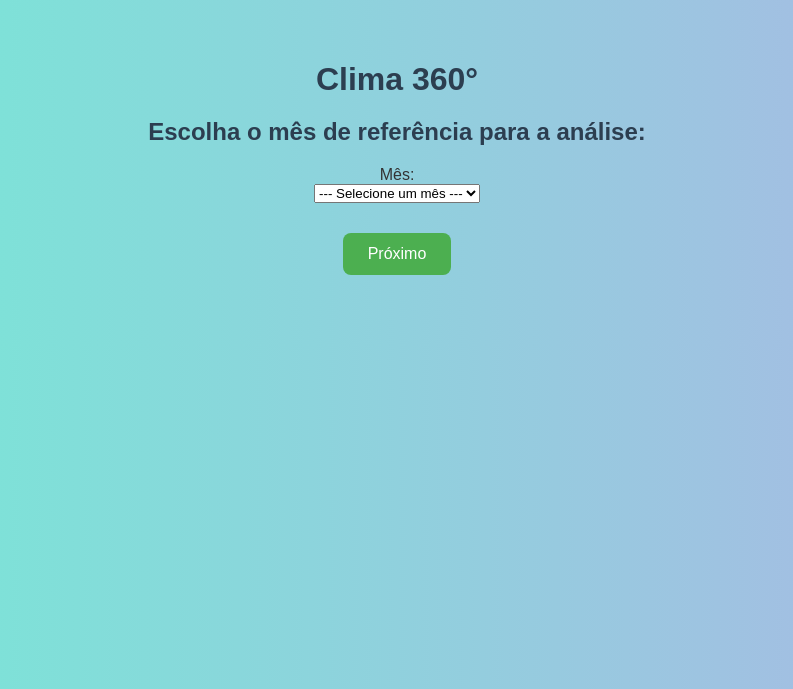
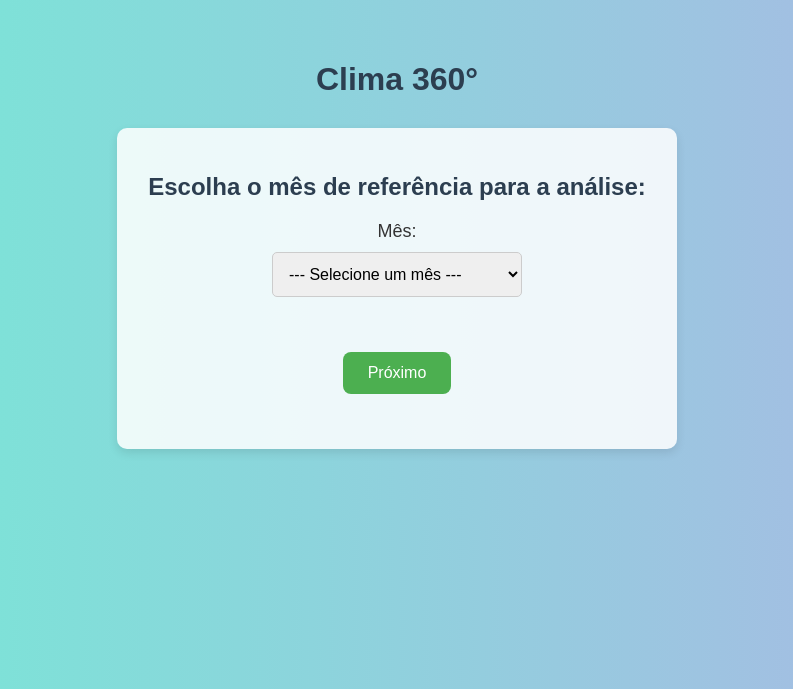
Before and after one commit to Dragonofdark/Clima360, a Django app: page /escolher/ in a window 1280 px wide. Shown: the top 689 px of the page, without its empty margins (243-1036 px from the left). Run offline with Django 5.2, Linux system fonts and the light colour scheme.

Commit message:
Melhorando o css do comapara_anos e escolher_mes

```diff
--- a/templates/compara_anos.html
+++ b/templates/compara_anos.html
@@ -8,6 +8,7 @@
 </head>
 <body>
   <h1>Clima 360°</h1>
+  <div class="form-container-etapa">
     <h2>Escolha os anos que deseja comparar:</h2>
 
     {% if erro %}
@@ -44,6 +45,7 @@
             <button type="submit">Ver Resultados</button>
         </div>
     </form>
+  </div>
 
   <div class="resultado" id="resultado_js_local"></div>
   <script>
--- a/templates/escolher_mes.html
+++ b/templates/escolher_mes.html
@@ -8,6 +8,7 @@
 </head>
 <body>
   <h1>Clima 360°</h1>
+  <div class="form-container-etapa">
     <h2>Escolha o mês de referência para a análise:</h2>
 
     {% if erro %}
@@ -31,5 +32,6 @@
           <button type="submit">Próximo</button>
         </div>
     </form>
+  </div>
 </body>
 </html>
```
Lines whose indentation alone changed are shown as unchanged.
